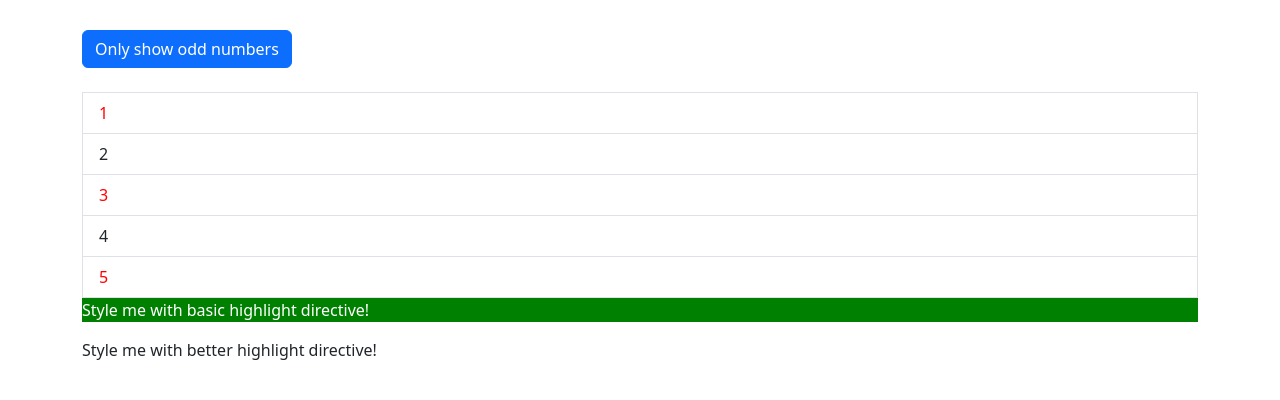
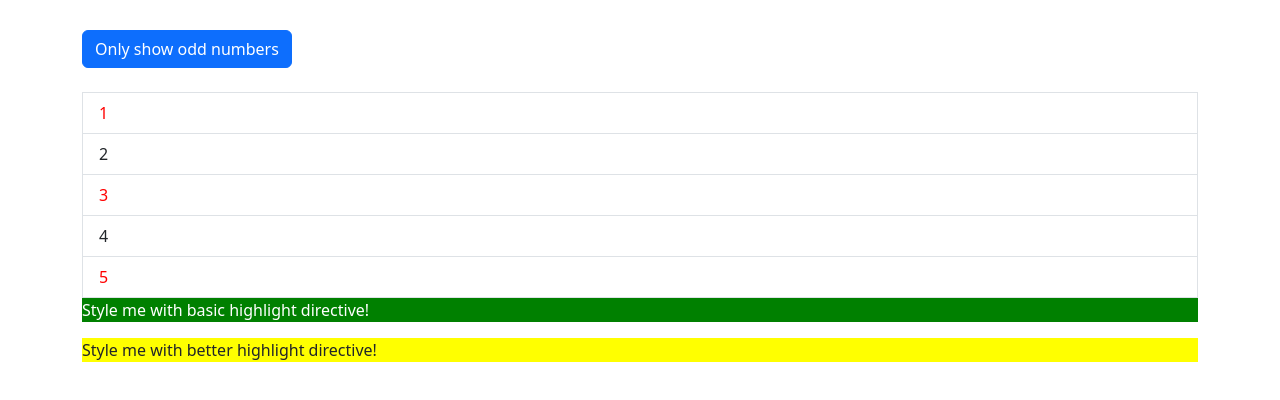
Before and after one commit to hvictorleite/first-app, an Angular app: page / in a window 1280 px wide. Shown: the top 400 px of the page. Built offline with nearby package versions, Linux system fonts and the light colour scheme.

Commit message:
Using @Input to receive new colors for better-highlight

```diff
--- a/src/app/app.component.html
+++ b/src/app/app.component.html
@@ -28,7 +28,7 @@
         <p>Only odd</p>
       </ng-template> -->
       <p appBasicHighlight>Style me with basic highlight directive!</p>
-      <p appBetterHighlight>Style me with better highlight directive!</p>
+      <p appBetterHighlight [defaultColor]="'yellow'" [highlightColor]="'red'">Style me with better highlight directive!</p>
     </div>
   </div>
 </div>
--- a/src/app/better-highlight/better-highlight.directive.ts
+++ b/src/app/better-highlight/better-highlight.directive.ts
@@ -1,24 +1,27 @@
-import { Directive, OnInit, Renderer2, ElementRef, HostListener, HostBinding } from '@angular/core';
+import { Directive, OnInit, Renderer2, ElementRef, HostListener, HostBinding, Input } from '@angular/core';
 
 @Directive({
   selector: '[appBetterHighlight]'
 })
 export class BetterHighlightDirective implements OnInit {
+  @Input() defaultColor: string = 'transparent';
+  @Input() highlightColor: string = 'transparent';
   @HostBinding('style.backgroundColor') backgroundColor: string = 'transparent';
 
   constructor(private elRef: ElementRef, private renderer: Renderer2) { }
 
   ngOnInit(): void {
+    this.backgroundColor = this.defaultColor;
     // this.renderer.setStyle(this.elRef.nativeElement, 'background-color', 'blue');
   }
 
   @HostListener('mouseenter') mouseover() {
     // this.renderer.setStyle(this.elRef.nativeElement, 'background-color', 'blue');
-    this.backgroundColor = 'blue';
+    this.backgroundColor = this.highlightColor;
   }
 
   @HostListener('mouseleave') mouseleave() {
     // this.renderer.setStyle(this.elRef.nativeElement, 'background-color', 'transparent');
-    this.backgroundColor = 'transparent';
+    this.backgroundColor = this.defaultColor;
   }
 }
```
